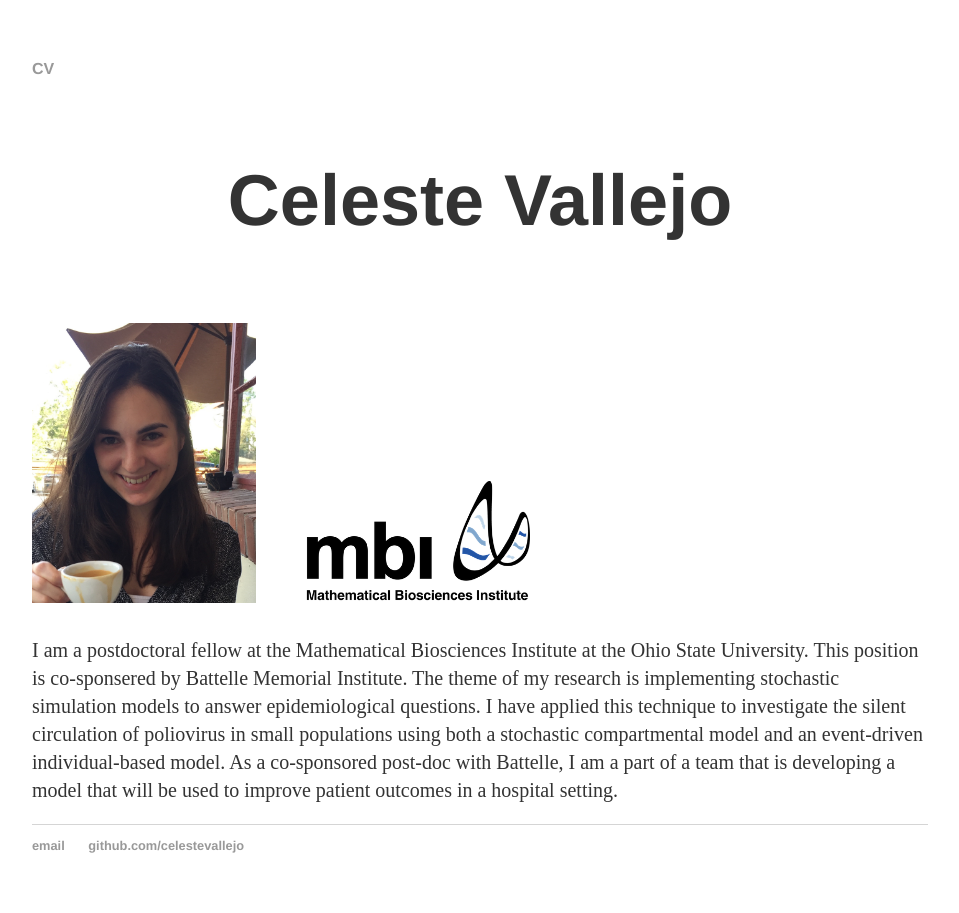
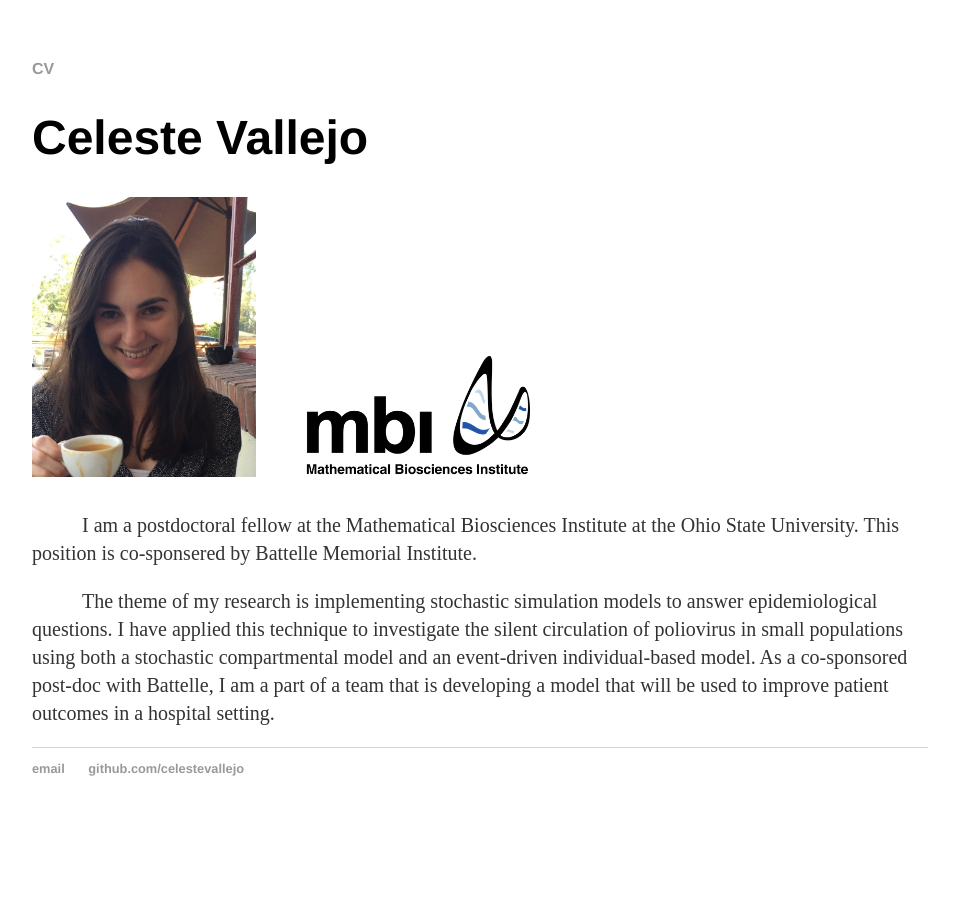
Before and after one commit to celestevallejo/celestevallejo.github.io, a Jekyll site: the page built from index.html, in a window 1280 px wide. Shown: the whole page, without its empty margins (160-1119 px from the left). Built offline with Jekyll 4.4.1, drawn with Linux system fonts in a browser that asks for light colours.

Commit message:
text indent, left justify name

```diff
--- a/index.html
+++ b/index.html
@@ -3,8 +3,9 @@
 title: Celeste Vallejo
 ---
 <div class="blurb">
-<h1><p style="text-align:center">Celeste Vallejo</p></h1>
+<h1>Celeste Vallejo</h1>
 <p>
 <img src="images/cvallejo.jpg" alt="Celeste Vallejo image not shown" class="inline" width="25%" height="25%" style="PADDING-RIGHT: 50px"/><img src="images/Mathematical_Biosciences_Institute_Logo.png" alt="MBI logo not shown" class="inline" width="25%" height="25%" />	</p>
-<p style="font-size:20px">I am a postdoctoral fellow at the Mathematical Biosciences Institute at the Ohio State University. This position is co-sponsered by Battelle Memorial Institute. The theme of my research is implementing stochastic simulation models to answer epidemiological questions. I have applied this technique to investigate the silent circulation of poliovirus in small populations using both a stochastic compartmental model and an event-driven individual-based model. As a co-sponsored post-doc with Battelle, I am a part of a team that is developing a model that will be used to improve patient outcomes in a hospital setting.</p>
+<p style="font-size:20px;text-indent:50px">I am a postdoctoral fellow at the Mathematical Biosciences Institute at the Ohio State University. This position is co-sponsered by Battelle Memorial Institute.</p>
+<p style="font-size:20px;text-indent:50px">The theme of my research is implementing stochastic simulation models to answer epidemiological questions. I have applied this technique to investigate the silent circulation of poliovirus in small populations using both a stochastic compartmental model and an event-driven individual-based model. As a co-sponsored post-doc with Battelle, I am a part of a team that is developing a model that will be used to improve patient outcomes in a hospital setting.</p>
 </div><!-- /.blurb -->
```
